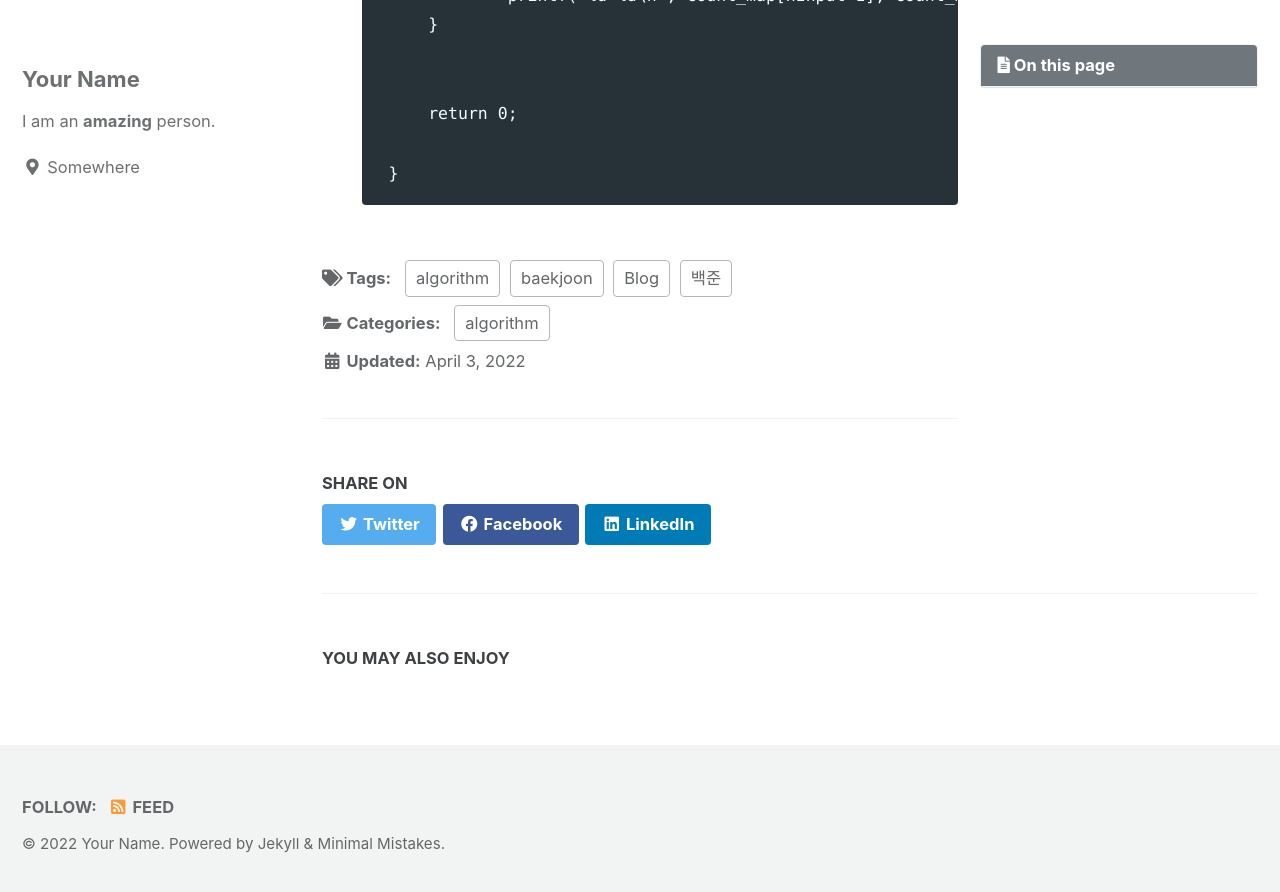
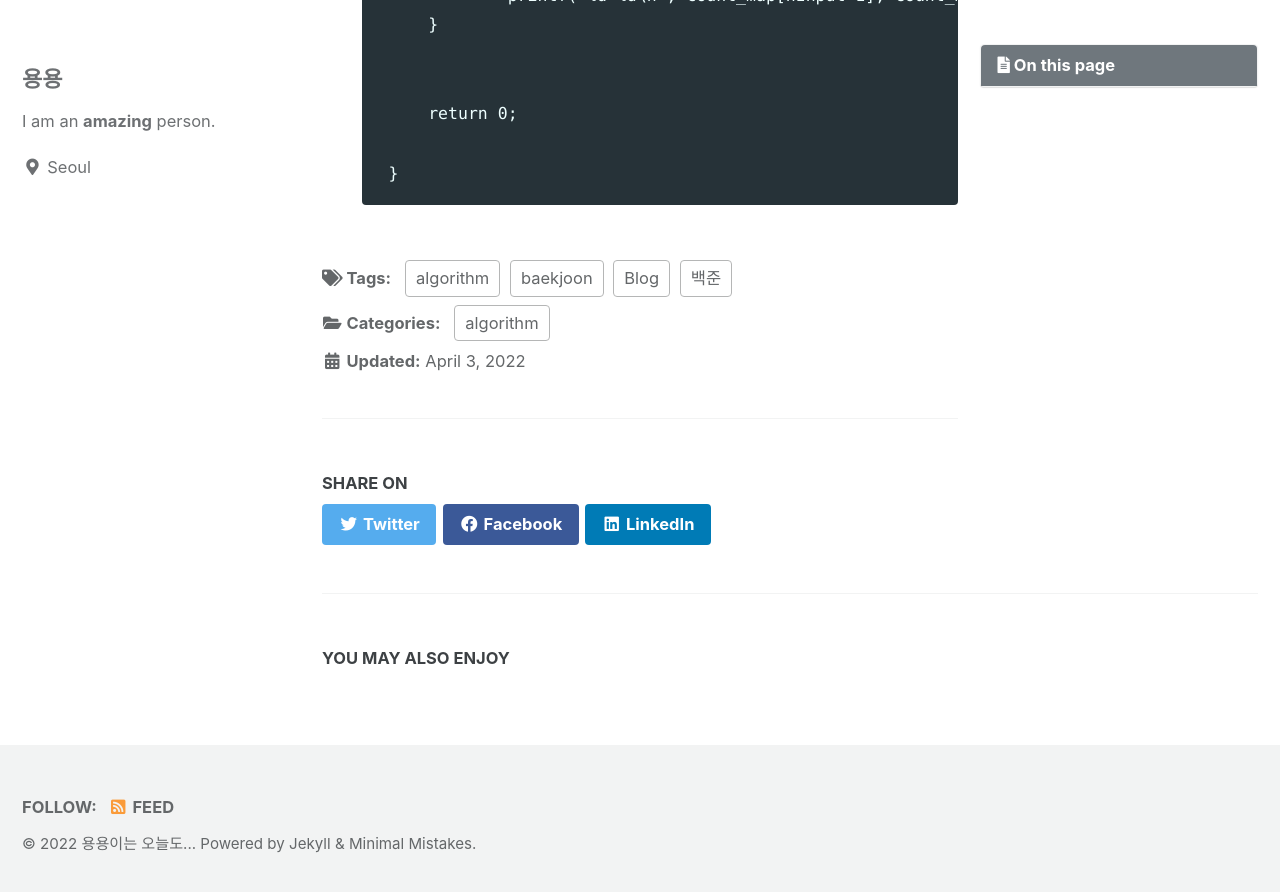
Before and after one commit to jeeyhv/jeeyhv.github.io, a Jekyll site: the page built from _posts/2022-04-03-backjoon-1003.md, in a window 1280 px wide and 900 px high, scrolled down 3355 px. Shown: the top 892 px of the window. Built offline with Jekyll 4.4.1, drawn with Linux system fonts in a browser that asks for light colours; cached includes are drawn as plain includes.

Commit message:
blog name and author change

```diff
--- a/_config.yml
+++ b/_config.yml
@@ -16,10 +16,10 @@ minimal_mistakes_skin    : "default" # "air", "aqua", "contrast", "dark", "dirt"
 
 # Site Settings
 locale                   : "en-US"
-title                    : "Site Title"
+title                    : ""
 title_separator          : "-"
 subtitle                 : # site tagline that appears below site title in masthead
-name                     : "Your Name"
+name                     : "용용이는 오늘도.."
 description              : "An amazing website."
 url                      : "https://jeeyhv.github.io"
 baseurl                  : # the subpath of your site, e.g. "/blog"
@@ -102,10 +102,10 @@ analytics:
 
 # Site Author
 author:
-  name             : "Your Name"
+  name             : "용용"
   avatar           : # path of avatar image, e.g. "/assets/images/bio-photo.jpg"
   bio              : "I am an **amazing** person."
-  location         : "Somewhere"
+  location         : "Seoul"
   email            :
   links:
     - label: "Email"
```
